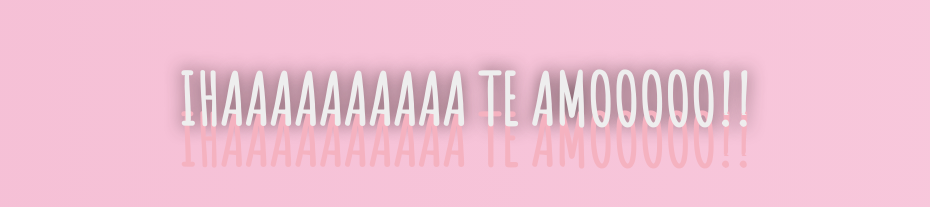
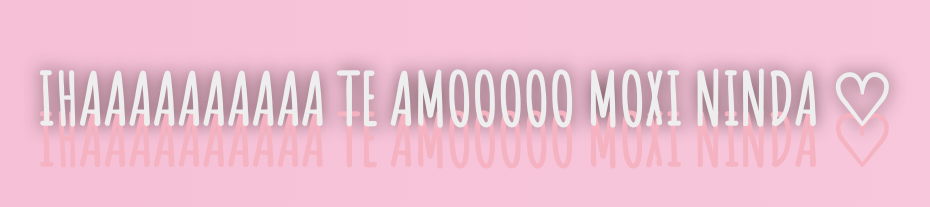
Before and after one commit to felipemathiasmay/lettertoyou, a plain HTML site: page yes.html in a window 1280 px wide. Shown: the part 158-365 px from the top of the page, without its empty margins (176-1106 px from the left). Drawn offline with Linux system fonts and the light colour scheme; a web font is replaced by a local one.

Commit message:
Add files via upload

```diff
--- a/yes.html
+++ b/yes.html
@@ -7,7 +7,7 @@
     <body>
         <div class="container">
             <div>
-                <h1 class = "header_text"><p>IHAAAAAAAAAA TE AMOOOOO!!</p></h1>
+                <h1 class = "header_text"><p>IHAAAAAAAAAA TE AMOOOOO MOXI NINDA ♡</p></h1>
             </div>
             <div class="gif_container">
                 <img src="https://media4.giphy.com/media/SvvfK2dco188Wk4ZTq/giphy.gif" alt="Cute animated illustration">
```
